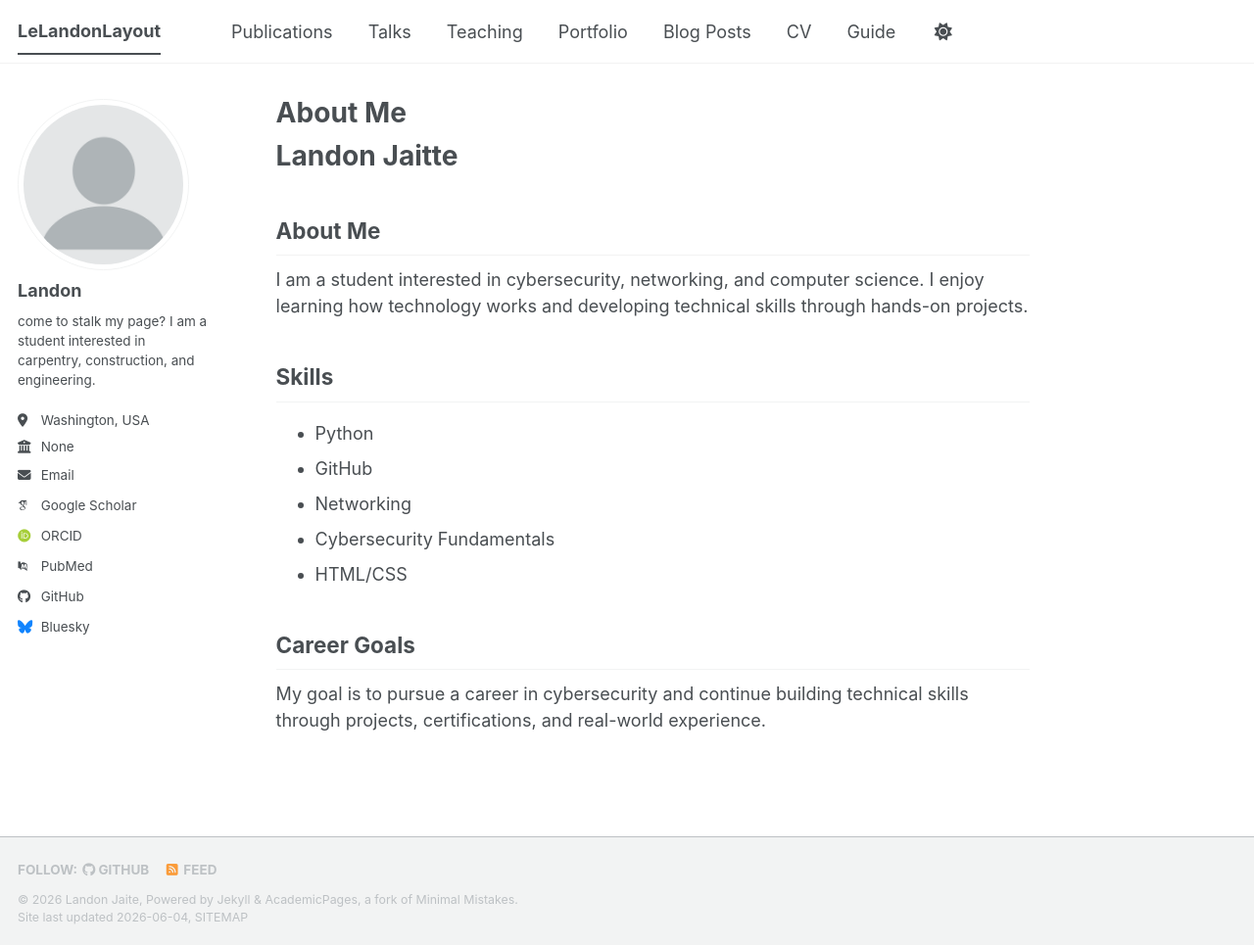
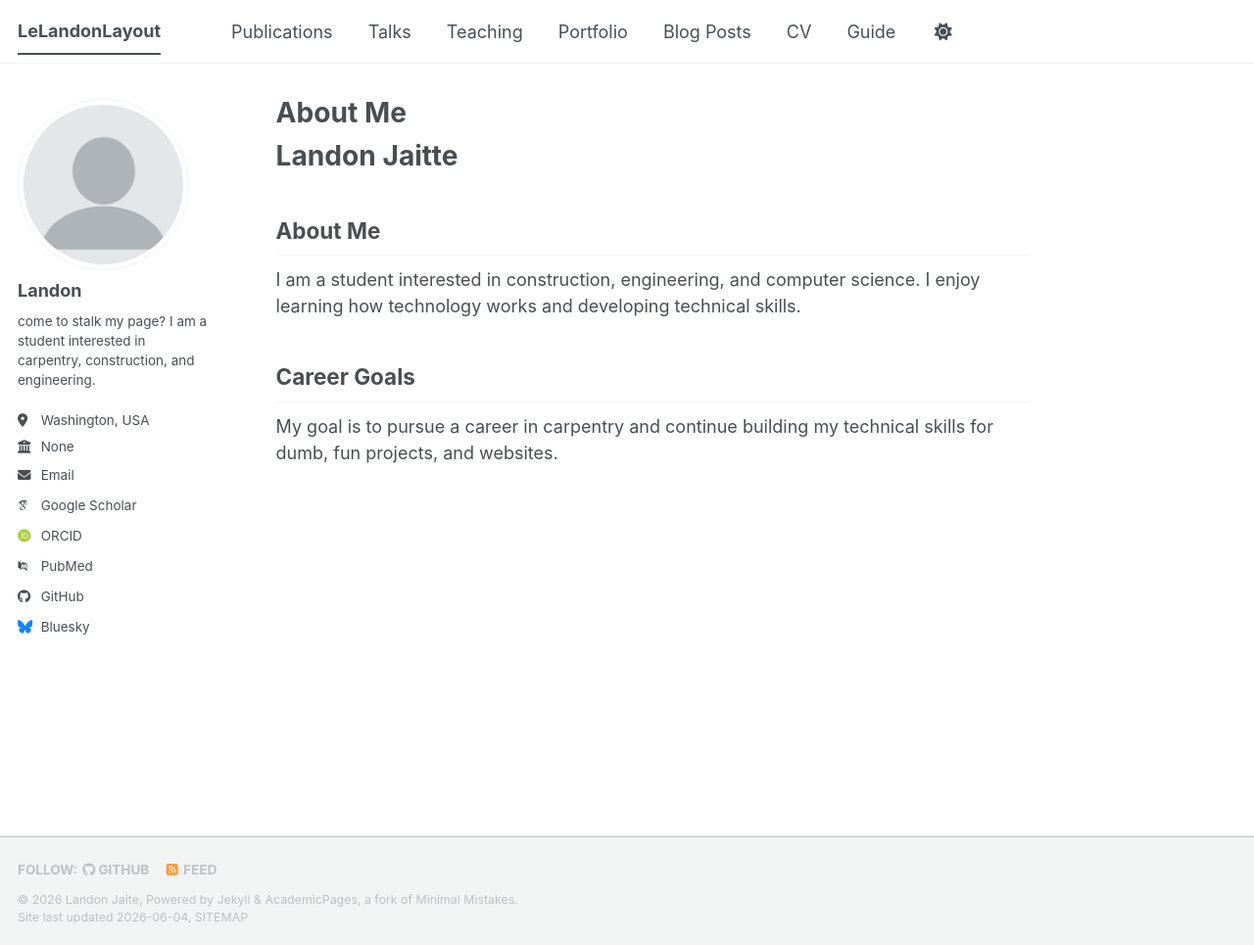
Before and after one commit to TheLandonJaite/TheLandonJaite.github.io, a Jekyll site: the page built from _pages/about.md, in a window 1280 px wide and 965 px high. Shown: the whole window at 98% size. Built offline with Jekyll 4.4.1, drawn with Linux system fonts in a browser that asks for light colours; some web fonts are replaced; a script bundle is joined from its source files by our own code; library files that are not in the unit come from our copies.

Commit message:
Update about.md

```diff
--- a/_pages/about.md
+++ b/_pages/about.md
@@ -10,16 +10,8 @@ redirect_from:
 
 ## About Me
 
-I am a student interested in cybersecurity, networking, and computer science. I enjoy learning how technology works and developing technical skills through hands-on projects.
-
-## Skills
-
-- Python
-- GitHub
-- Networking
-- Cybersecurity Fundamentals
-- HTML/CSS
+I am a student interested in construction, engineering, and computer science. I enjoy learning how technology works and developing technical skills.
 
 ## Career Goals
 
-My goal is to pursue a career in cybersecurity and continue building technical skills through projects, certifications, and real-world experience.
+My goal is to pursue a career in carpentry and continue building my technical skills for dumb, fun projects, and websites.
```
